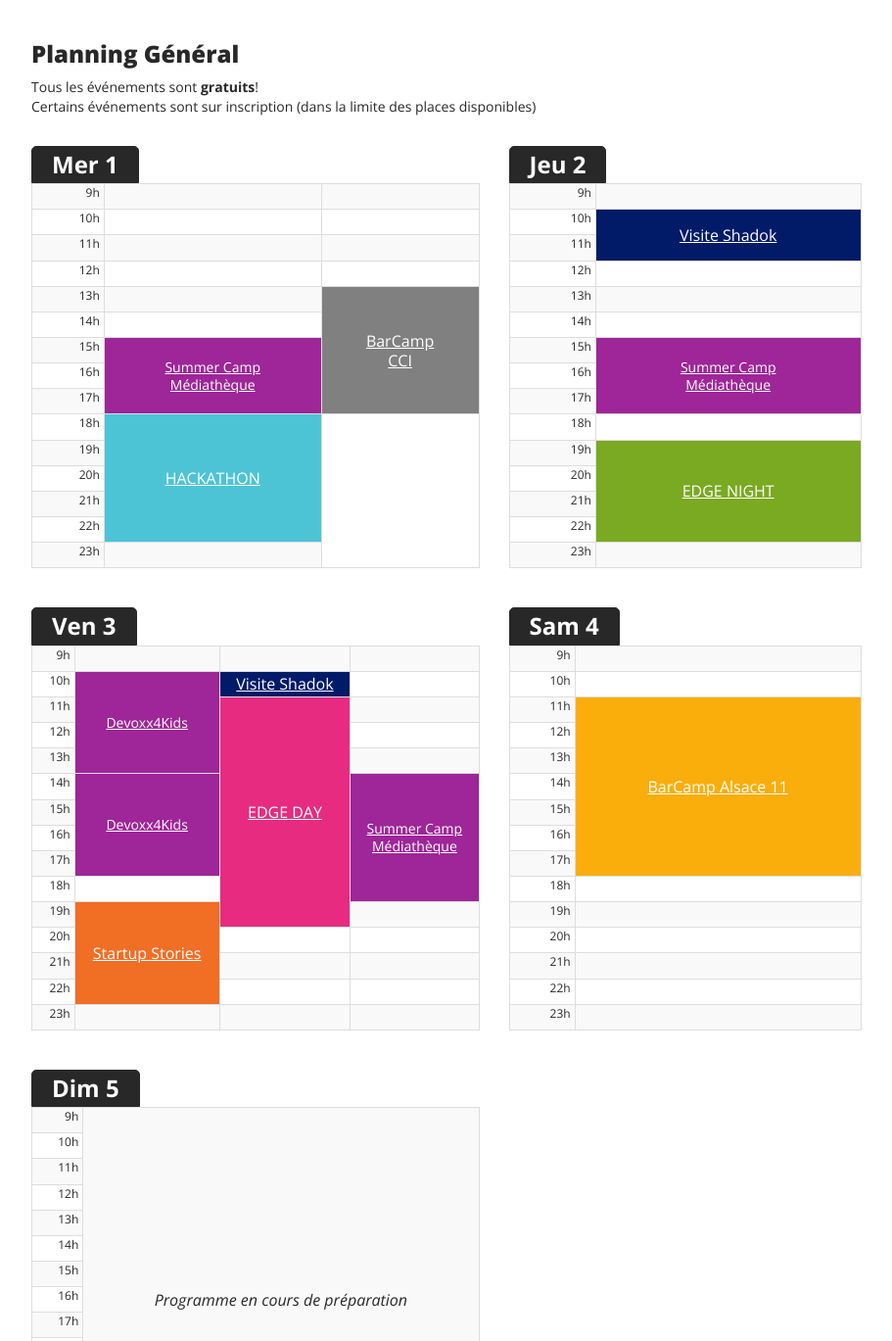
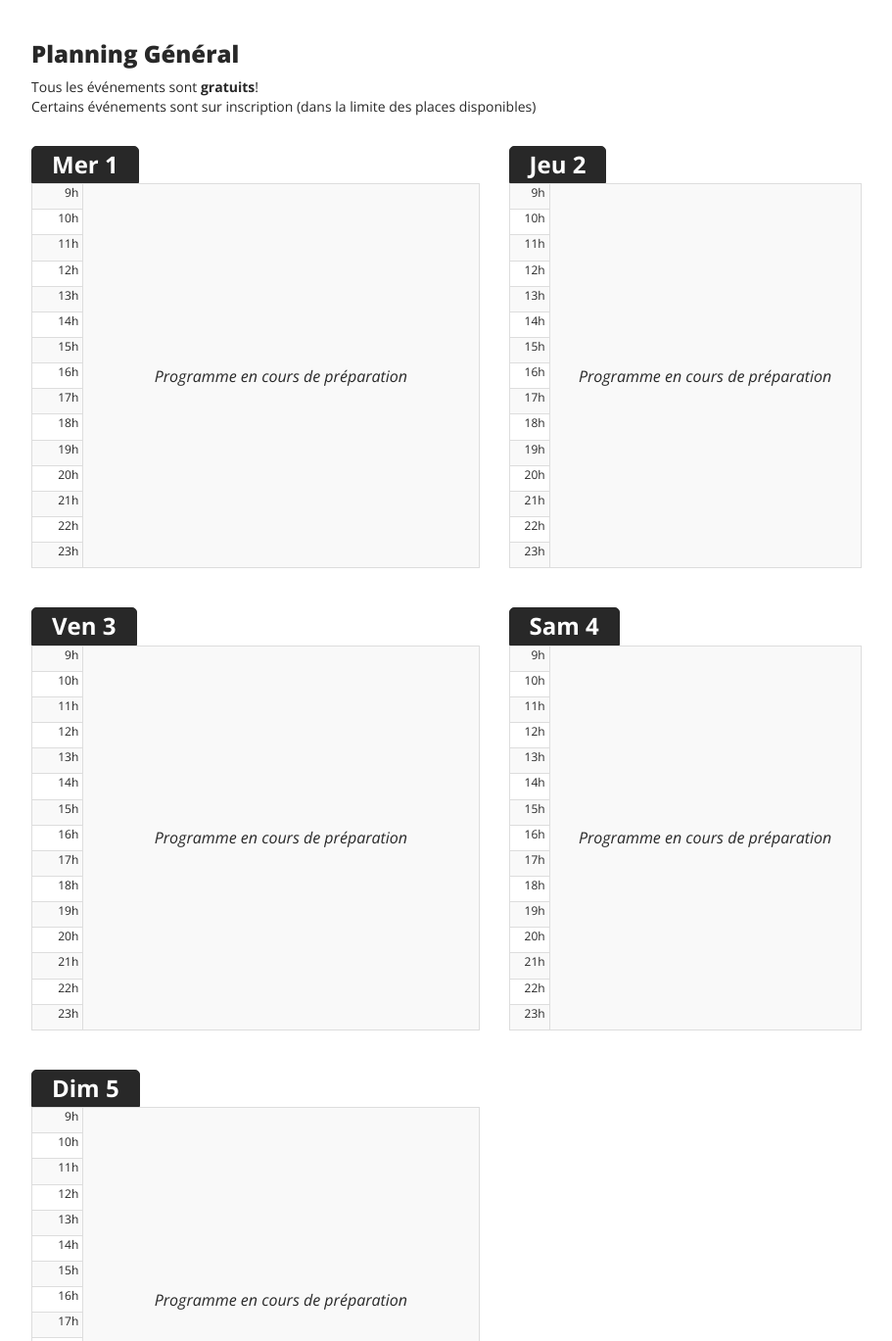
Before and after one commit to AlsaceDigitale/www.edgefest.fr-2019-temporary, a Jekyll site: the page built from index.html, in a window 1280 px wide and 1400 px high, scrolled down 1541 px, cut to the strip 31-1400 px from the top of the window. Shown: the whole strip at 98% size, without its empty margins (38-949 px from the left). Built offline with Jekyll 4.4.1, drawn with Linux system fonts in a browser that asks for light colours; nearby versions of some CDN libraries; some web fonts are replaced.

Commit message:
Hide the planing of last year's edition as the new dates are now displayed

```diff
--- /dev/null
+++ b/_includes/day_notready.html
@@ -0,0 +1,54 @@
+<div class="table-responsive">
+  <table class="table table-striped table-bordered">
+    <tbody>
+      <tr>
+        <td>9h</td>
+        <td rowspan="15" class="withcontent">
+          <em>Programme en cours de préparation</em>
+        </td>
+      </tr>
+      <tr>
+        <td>10h</td>
+      </tr>
+      <tr>
+        <td>11h</td>
+      </tr>
+      <tr>
+        <td>12h</td>
+      </tr>
+      <tr>
+        <td>13h</td>
+      </tr>
+      <tr>
+        <td>14h</td>
+      </tr>
+      <tr>
+        <td>15h</td>
+      </tr>
+      <tr>
+        <td>16h</td>
+      </tr>
+      <tr>
+        <td>17h</td>
+      </tr>
+      <tr>
+        <td>18h</td>
+      </tr>
+      <tr>
+        <td>19h</td>
+      </tr>
+      <tr>
+        <td>20h</td>
+      </tr>
+      <tr>
+        <td>21h</td>
+      </tr>
+      <tr>
+        <td>22h</td>
+      </tr>
+      <tr>
+        <td>23h</td>
+      </tr>
+    </tbody>
+  </table>
+</div>
--- a/_includes/planninggeneral.html
+++ b/_includes/planninggeneral.html
@@ -12,24 +12,29 @@
 <div class="row">
   <div class="col-md-5">
     <h3>Mer 1</h3>
-    {% include day1.html %}
+    <!--{# include day1.html %}-->
+    {% include day_notready.html %}
   </div>
   <div class="col-md-4">
     <h3>Jeu 2</h3>
-    {% include day2.html %}
+    <!--{% include day2.html %}-->
+    {% include day_notready.html %}
   </div>
 </div>
 <div class="row">
   <div class="col-md-5">
     <h3>Ven 3</h3>
-    {% include day3.html %}
+    <!--{% include day3.html %}-->
+    {% include day_notready.html %}
   </div>
   <div class="col-md-4">
     <h3>Sam 4</h3>
-    {% include day4.html %}
+    <!--{% include day4.html %}-->
+    {% include day_notready.html %}
   </div>
   <div class="col-md-5">
     <h3>Dim 5</h3>
-    {% include day5.html %}
+    <!--{% include day5.html %}-->
+    {% include day_notready.html %}
   </div>
 </div>
```
